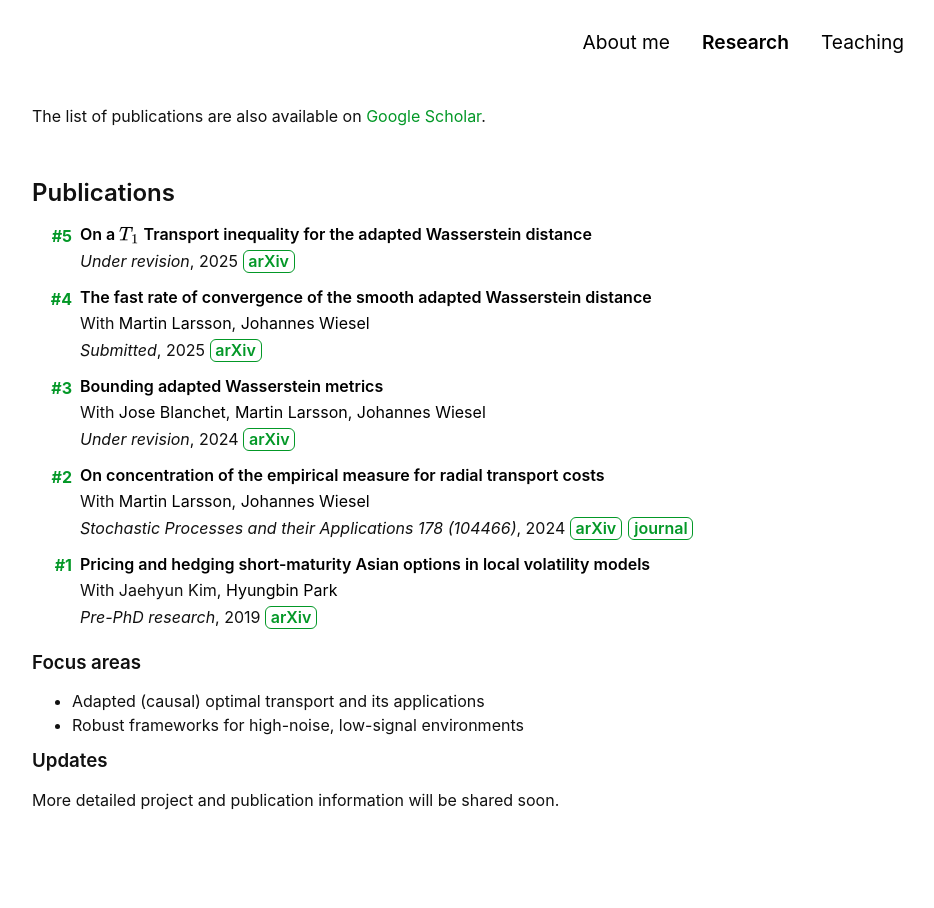
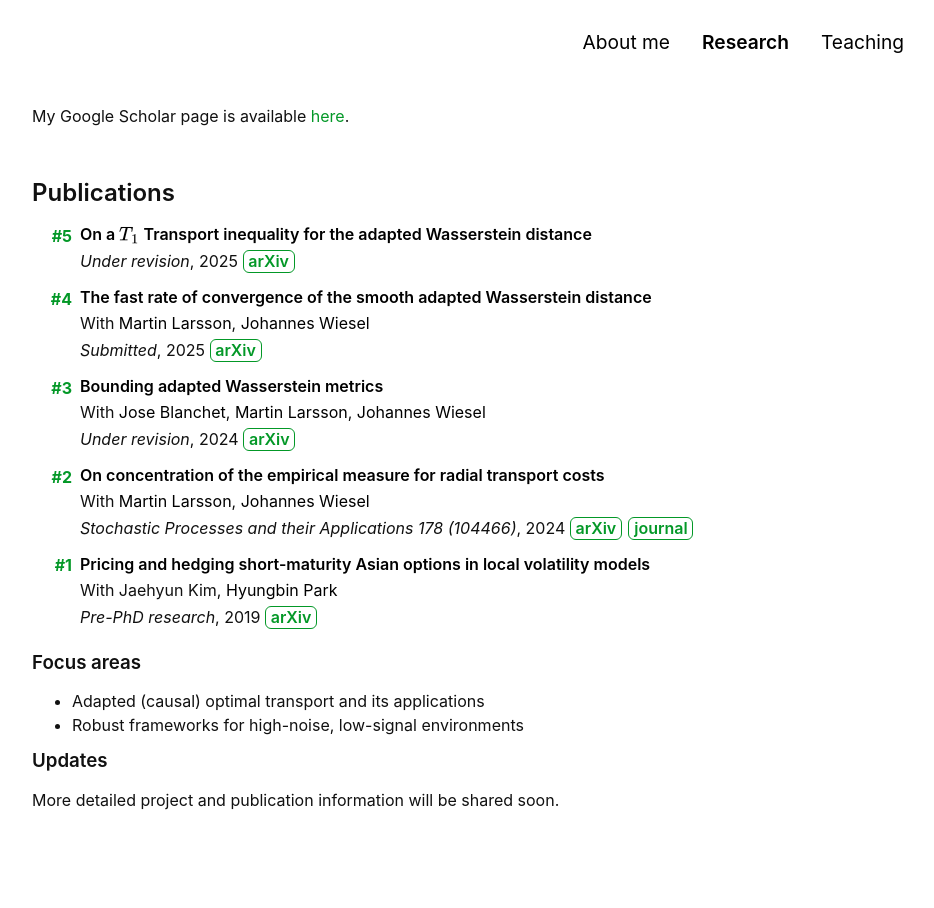
Before and after one commit to Jonghwap/Jonghwap.github.io, a Jekyll site: the page built from research.md, in a window 1280 px wide. Shown: the whole page, without its empty margins (208-1142 px from the left). Built offline with Jekyll 4.4.1, drawn with Linux system fonts in a browser that asks for light colours; a style sheet for code colours, icons or effects is not loaded.

Commit message:
Update research.md

```diff
--- a/research.md
+++ b/research.md
@@ -5,7 +5,7 @@ permalink: /research/
 hide_profile: true
 ---
 
-The list of publications are also available on <a class="accent-link" href="https://scholar.google.com/citations?user=9qqF088AAAAJ&hl=ko">Google Scholar</a>.
+My Google Scholar page is available <a class="accent-link" href="https://scholar.google.com/citations?user=9qqF088AAAAJ&hl=ko">here</a>.
 
 <br>
 
```
